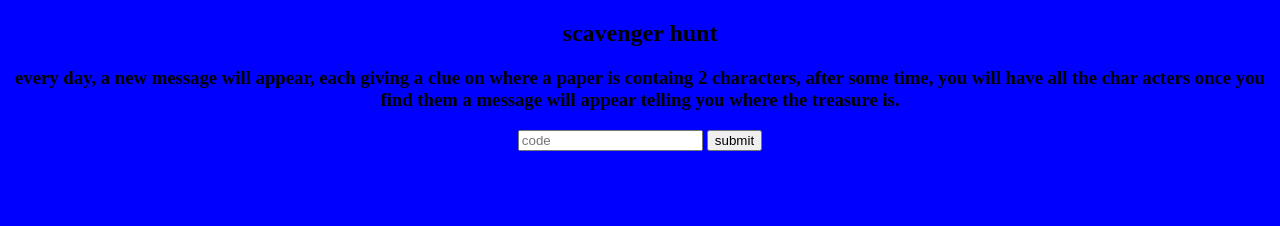
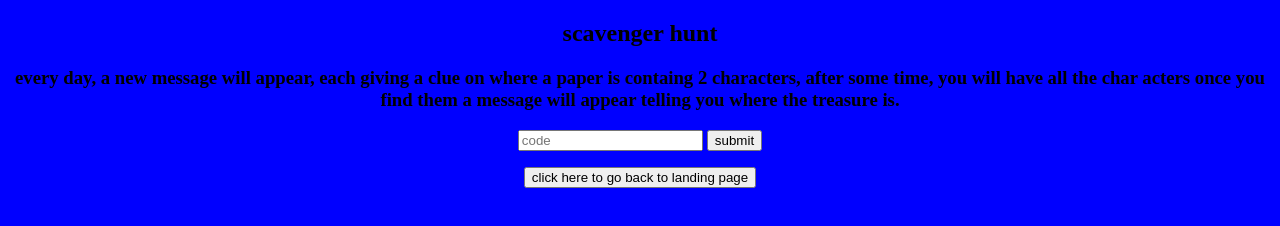
Before and after one commit to atticusa1149/mothersDay, a plain HTML site: page scavengerHunt.html in a window 1280 px wide. Drawn offline with Linux system fonts and the light colour scheme.

Commit message:
Update scavengerHunt.html

```diff
--- a/scavengerHunt.html
+++ b/scavengerHunt.html
@@ -13,6 +13,7 @@
         <input type="text" id="inpuut" placeholder="code">
         <button onclick="checkInput()">submit</button>
         <p id="GoodJob"></p>
+        <a href="index.html"><button>click here to go back to landing page</button></a>
         <script src="script.js"></script>
     </body>
 </html>
```
